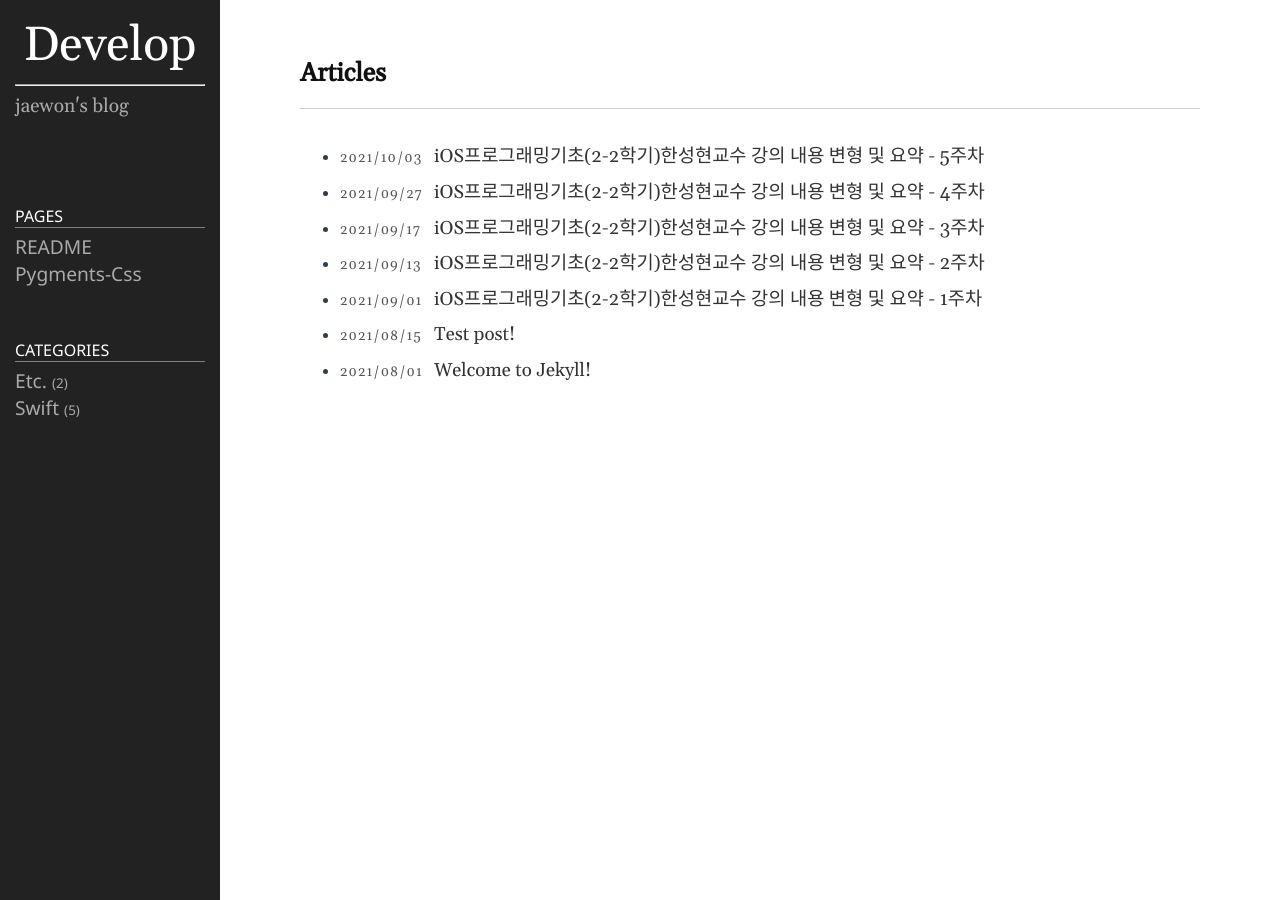
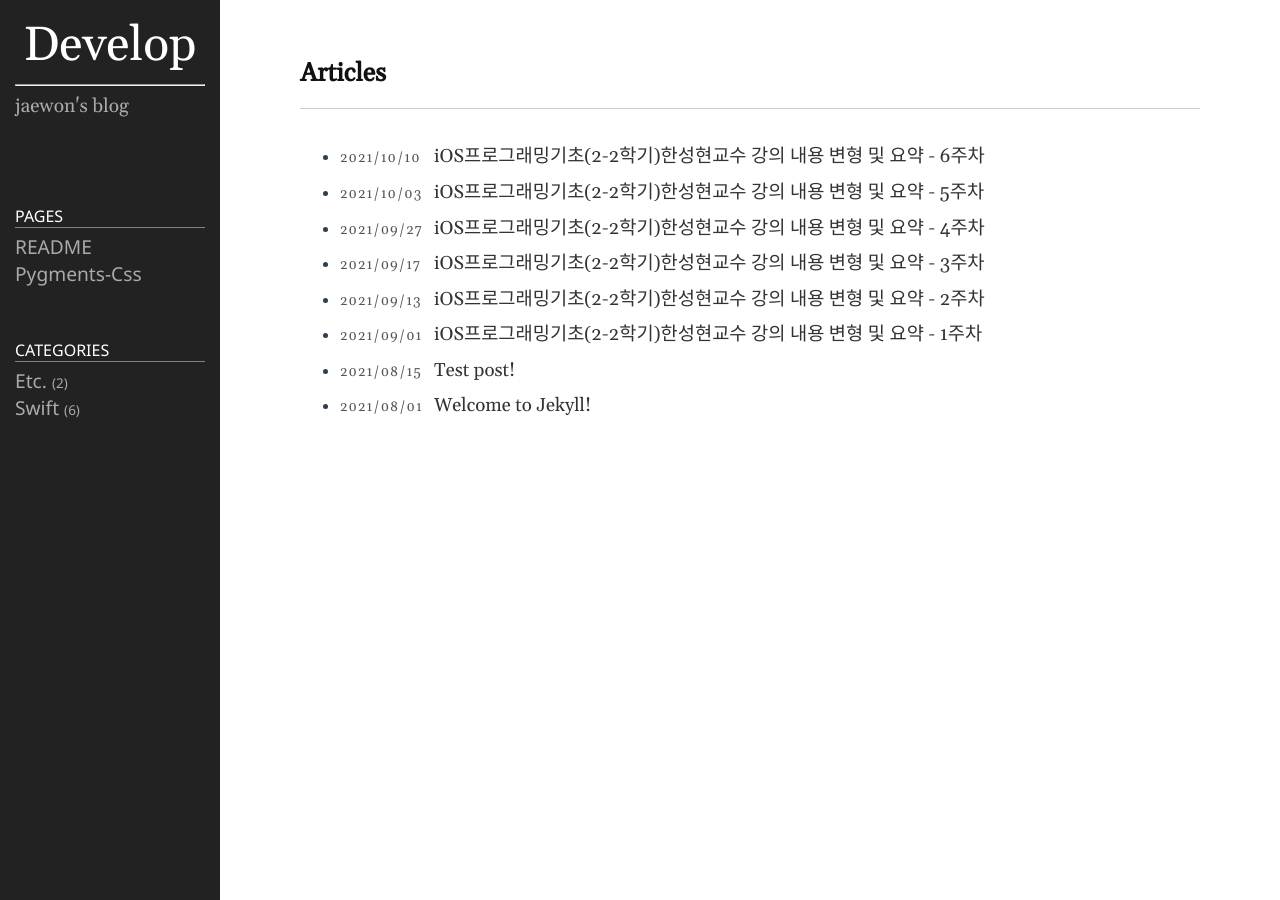
Before and after one commit to Jaewon-Yun/Jaewon-Yun.github.io, a Jekyll site: the page built from index.markdown, in a window 1280 px wide. Built offline with Jekyll 4.4.1, drawn with Linux system fonts in a browser that asks for light colours.

Commit message:
New post

```diff
--- a/_posts/2021-08-15-test-post.markdown
+++ b/_posts/2021-08-15-test-post.markdown
@@ -4,6 +4,8 @@ title:  "Test post!"
 date:   2021-08-15 23:30:00 +0900
 categories: etc.
 ---
+
+{{ site.categories }}
 
 블로그의 첫 포스트 그냥 글을 쭉 쓰면 이렇게 나오는구나.
 Blog First Post
--- a/_posts/swift-report/2021-10-03-report.markdown
+++ b/_posts/swift-report/2021-10-03-report.markdown
@@ -6,3 +6,4 @@ categories: Swift
 ---
 
 # Content
+asefasdf
--- /dev/null
+++ b/_posts/swift-report/2021-10-11-report.markdown
@@ -0,0 +1,8 @@
+---
+layout: post
+title:  "iOS프로그래밍기초(2-2학기)한성현교수 강의 내용 변형 및 요약 - 6주차"
+date:   2021-10-11 00:00:00 +0900
+categories: Swift
+---
+
+# Content
```
Also changed, not shown: _config.yml (line endings or trailing spaces).
